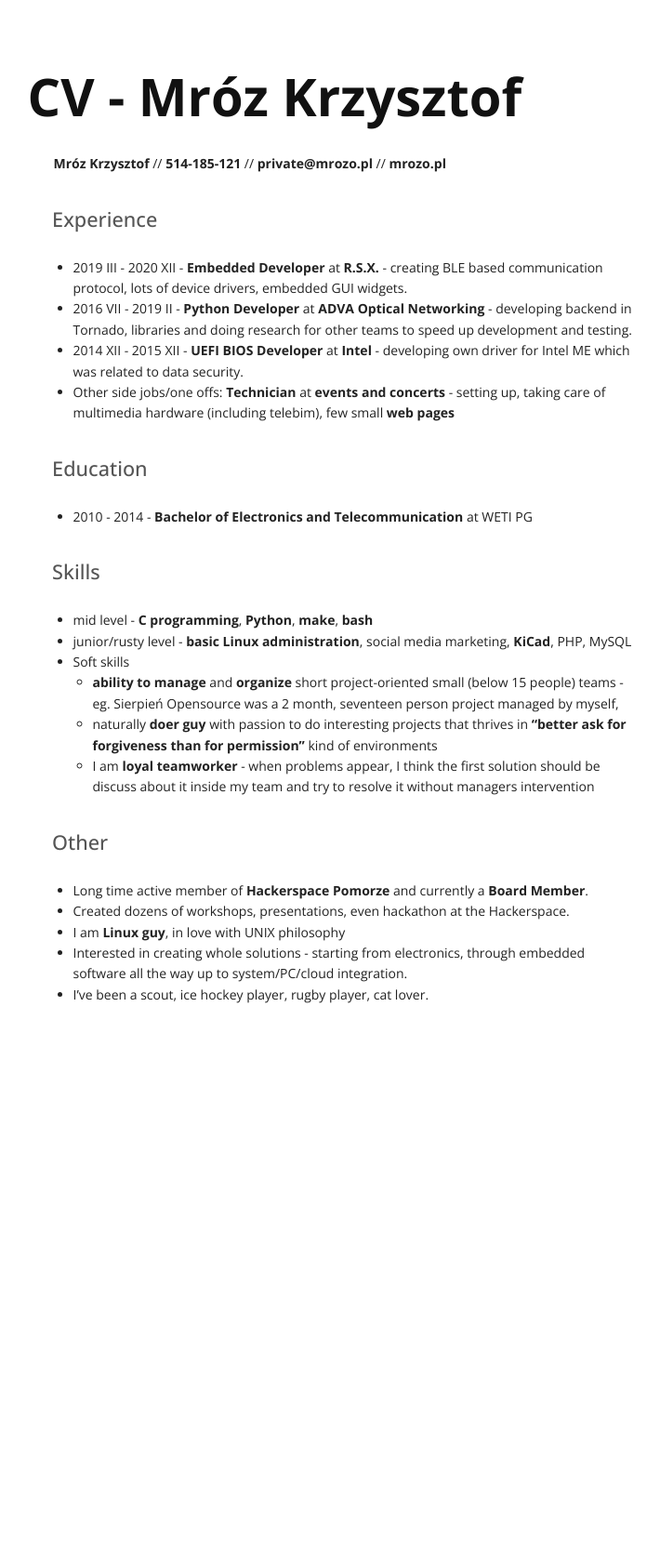
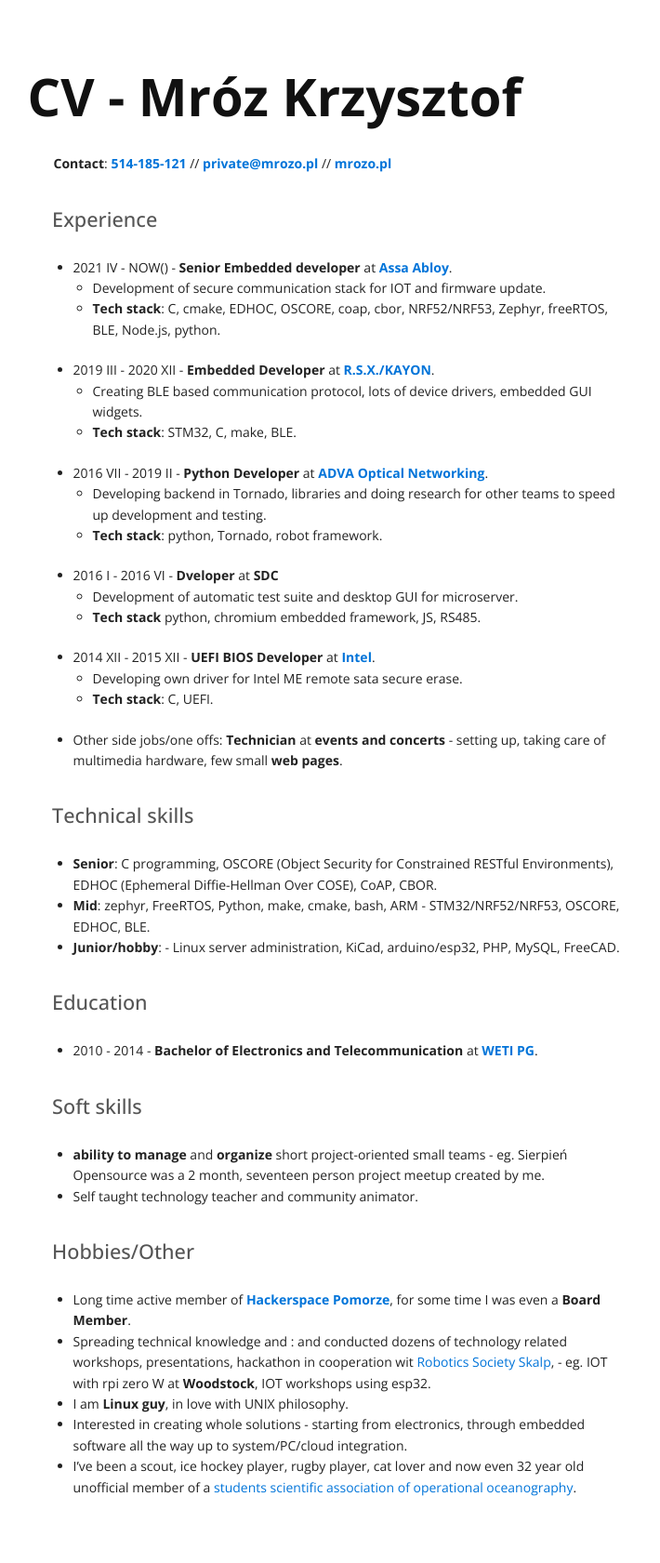
Before and after one commit to mrozo/CV, a Jekyll site: the page built from CV_Mroz_Krzysztof.md, in a window 1280 px wide. Shown: the whole page at 93% size, without its empty margins (270-980 px from the left). Built offline with Jekyll 4.4.1, drawn with Linux system fonts in a browser that asks for light colours; nearby versions of some CDN libraries; before the commit the page ends 1151 px from its top, so only the background shows below that.

Commit message:
Update CV

```diff
--- a/CV_Mroz_Krzysztof.md
+++ b/CV_Mroz_Krzysztof.md
@@ -3,33 +3,47 @@ layout: default
 permalink: /
 ---
 
-**Mróz Krzysztof** // **514-185-121** // **private@mrozo.pl** // **mrozo.pl**
+**Contact**: **[514-185-121](tel:+48514185121)** // **[private@mrozo.pl](mailto:private@mrozo.pl)** // **[mrozo.pl](https://mrozo.pl)**
 
 ## Experience
+* 2021 IV - NOW() - **Senior Embedded developer** at **[Assa Abloy](https://www.assaabloy.com)**.
+  - Development of secure communication stack for IOT and firmware update.
+  - **Tech stack**: C, cmake, EDHOC, OSCORE, coap, cbor, NRF52/NRF53, Zephyr, freeRTOS, BLE, Node.js, python.
+* 2019 III - 2020 XII - **Embedded Developer** at **[R.S.X./KAYON](https://kayon.eu/)**.
+  - Creating BLE based communication protocol, lots of device drivers, embedded GUI widgets.
+  - **Tech stack**: STM32, C, make, BLE.
+* 2016 VII - 2019 II - **Python Developer** at **[ADVA Optical Networking](https://www.adva.com/)**.
+  - Developing backend in Tornado, libraries and doing research for other teams to speed up development and testing.
+  - **Tech stack**: python, Tornado, robot framework.
+* 2016 I - 2016 VI - **Dveloper** at **SDC**
+  - Development of automatic test suite and desktop GUI for microserver.
+  - **Tech stack** python, chromium embedded framework, JS, RS485.
+* 2014 XII - 2015 XII - **UEFI BIOS Developer** at **[Intel](https://www.intel.com/)**.
+  - Developing own driver for Intel ME remote sata secure erase.
+  - **Tech stack**: C, UEFI.
+* Other side jobs/one offs: **Technician** at **events and concerts** - setting up, taking care of multimedia hardware, few small **web pages**.
 
-* 2019 III - 2020 XII - **Embedded Developer** at **R.S.X.** - creating BLE based communication protocol, lots of device drivers, embedded GUI widgets.
-* 2016 VII - 2019 II - **Python Developer** at **ADVA Optical Networking** -
- developing backend in Tornado, libraries and doing research for other teams to speed up development and testing.
-* 2014 XII - 2015 XII - **UEFI BIOS Developer** at **Intel** - developing own driver for Intel ME which was related to data security.
-* Other side jobs/one offs: **Technician** at **events and concerts** - setting up, taking care of multimedia hardware (including telebim), few small **web pages**
+## Technical skills
+
+* **Senior**: C programming, OSCORE (Object Security for Constrained RESTful Environments), EDHOC (Ephemeral Diffie-Hellman Over COSE), CoAP, CBOR.
+* **Mid**: zephyr, FreeRTOS, Python, make, cmake, bash, ARM - STM32/NRF52/NRF53, OSCORE, EDHOC, BLE.
+* **Junior/hobby**: - Linux server administration, KiCad, arduino/esp32, PHP, MySQL, FreeCAD.
+
+<div style="page-break-after: always;"></div>
 
 ## Education
 
- * 2010 - 2014 - **Bachelor of Electronics and Telecommunication** at WETI PG
+ * 2010 - 2014 - **Bachelor of Electronics and Telecommunication** at **[WETI PG](https://eti.pg.edu.pl/)**.
 
-## Skills
+## Soft skills
 
-* mid level - **C programming**, **Python**, **make**, **bash**
-* junior/rusty level - **basic Linux administration**, social media marketing, **KiCad**, PHP, MySQL
-* Soft skills
-  - **ability to manage** and **organize** short project-oriented small (below 15 people) teams - eg. Sierpień Opensource was a 2 month, seventeen person project managed by myself,
-  - naturally **doer guy** with passion to do interesting projects that thrives in **"better ask for forgiveness than for permission"** kind of environments
-  - I am **loyal teamworker** - when problems appear, I think the first solution should be discuss about it inside my team and try to resolve it without managers intervention
+  - **ability to manage** and **organize** short project-oriented small teams - eg. Sierpień Opensource was a 2 month, seventeen person project meetup created by me.
+  - Self taught technology teacher and community animator.
 
-## Other
+## Hobbies/Other
 
-* Long time active member of **Hackerspace Pomorze** and currently a **Board Member**.
-* Created dozens of workshops, presentations, even hackathon at the Hackerspace.
-* I am **Linux guy**, in love with UNIX philosophy
+* Long time active member of **[Hackerspace Pomorze](https://hsp.sh/)**, for some time I was even a **Board Member**.
+* Spreading technical knowledge and : and conducted dozens of technology related workshops, presentations, hackathon in cooperation wit [Robotics Society Skalp](https://srskalp.pl/), - eg. IOT with rpi zero W at **Woodstock**, IOT workshops using esp32.
+* I am **Linux guy**, in love with UNIX philosophy.
 * Interested in creating whole solutions - starting from electronics, through embedded software all the way up to system/PC/cloud integration.
-* I've been a scout, ice hockey player, rugby player, cat lover.
+* I've been a scout, ice hockey player, rugby player, cat lover and now even 32 year old unofficial member of a [students scientific association of operational oceanography](https://www.facebook.com/OperationalOceanographySocietyUG).
```
Also changed, not shown: 1 other file.
